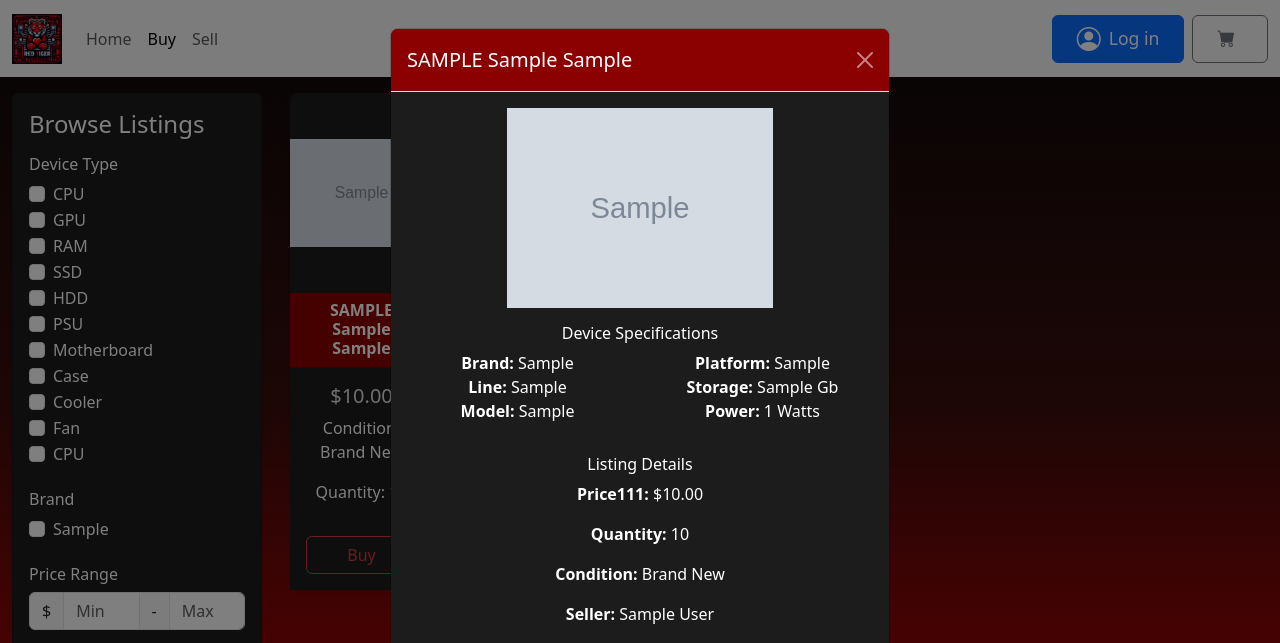
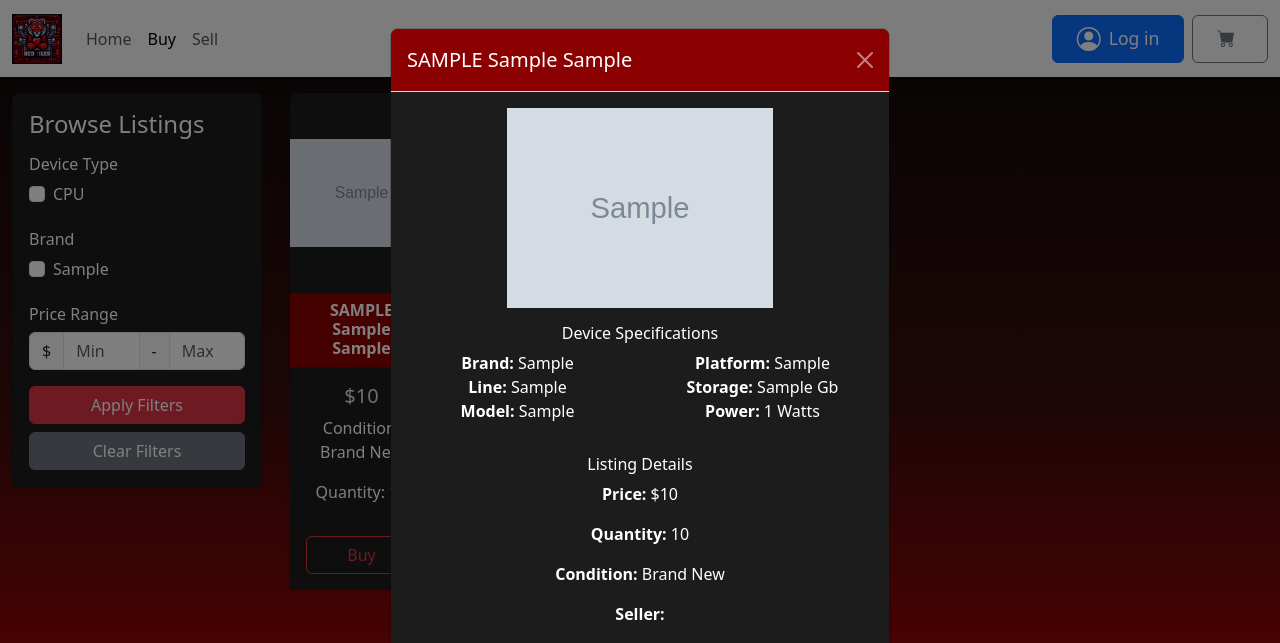
Before and after one commit to jrhauser/CS440-Red-Tigers, a Django app: page /listing/ in a window 1280 px wide, after a click on "Buy". Shown: the top 643 px of the page. Run offline with Django 5.2, Linux system fonts and the light colour scheme; tables that the repository leaves empty hold one stand-in row (values such as "Sample post"); grey boxes marked "Sample" are stand-in pictures.

Commit message:
Sql and dynamic device_type filter

```diff
--- a/RedTiger/templates/redtiger/listing.html
+++ b/RedTiger/templates/redtiger/listing.html
@@ -66,52 +66,12 @@
                         <h4 class="card-title">Browse Listings</h4>
                         <form method="get">
                          <h6 class="mt-3">Device Type</h6>
-                         <div class="form-check">
-                             <input class="form-check-input" type="checkbox" name="device_type" value="CPU" id="type-CPU" {% if 'CPU' in selected_types %}checked{% endif %}>
-                            <label class="form-check-label" for="type-CPU">CPU</label>
-                         </div>
-                         <div class="form-check">
-                             <input class="form-check-input" type="checkbox" name="device_type" value="GPU" id="type-GPU" {% if 'GPU' in selected_types %}checked{% endif %}>
-                            <label class="form-check-label" for="type-GPU">GPU</label>
-                         </div>
-                         <div class="form-check">
-                             <input class="form-check-input" type="checkbox" name="device_type" value="RAM" id="type-RAM" {% if 'RAM' in selected_types %}checked{% endif %}>
-                            <label class="form-check-label" for="type-RAM">RAM</label>
-                         </div>
-                         <div class="form-check">
-                             <input class="form-check-input" type="checkbox" name="device_type" value="SSD" id="type-SSD" {% if 'SSD' in selected_types %}checked{% endif %}>
-                            <label class="form-check-label" for="type-SSD">SSD</label>
-                         </div>
-                         <div class="form-check">
-                             <input class="form-check-input" type="checkbox" name="device_type" value="HDD" id="type-HDD" {% if 'HDD' in selected_types %}checked{% endif %}>
-                            <label class="form-check-label" for="type-HDD">HDD</label>
-                         </div>
-                         <div class="form-check">
-                             <input class="form-check-input" type="checkbox" name="device_type" value="PSU" id="type-PSU" {% if 'PSU' in selected_types %}checked{% endif %}>
-                            <label class="form-check-label" for="type-PSU">PSU</label>
-                         </div>
-                         <div class="form-check">
-                             <input class="form-check-input" type="checkbox" name="device_type" value="MOBO" id="type-MOBO" {% if 'MOBO' in selected_types %}checked{% endif %}>
-                            <label class="form-check-label" for="type-MOBO">Motherboard</label>
-                         </div>
-                         <div class="form-check">
-                             <input class="form-check-input" type="checkbox" name="device_type" value="CASE" id="type-CASE" {% if 'CASE' in selected_types %}checked{% endif %}>
-                            <label class="form-check-label" for="type-CASE">Case</label>
-                         </div>
-                         <div class="form-check">
-                             <input class="form-check-input" type="checkbox" name="device_type" value="COOLER" id="type-COOLER" {% if 'COOLER' in selected_types %}checked{% endif %}>
-                            <label class="form-check-label" for="type-COOLER">Cooler</label>
-                         </div>
-                         <div class="form-check">
-                             <input class="form-check-input" type="checkbox" name="device_type" value="FAN" id="type-FAN" {% if 'FAN' in selected_types %}checked{% endif %}>
-                            <label class="form-check-label" for="type-FAN">Fan</label>
-                         </div>
                          {% for type in all_types %}
                          <div class="form-check">
                              <input class="form-check-input" type="checkbox" name="device_type" value="{{ type }}" id="type-{{ type }}" {% if type in selected_types %}checked{% endif %}>
                             <label class="form-check-label" for="type-{{ type }}">{{ type }}</label>
                          </div>
-                    {% endfor %}
+                         {% endfor %}
                     <h6 class="mt-4">Brand</h6>
                     {% for brand in all_brands %}
                     <div class="form-check">
@@ -192,7 +152,7 @@
                         </div>
                         <div class="listingDetails mt-3">
                           <h6>Listing Details</h6>
-                          <p><strong>Price111:</strong> ${{ listing.price }}</p>
+                          <p><strong>Price:</strong> ${{ listing.price }}</p>
                           <p><strong>Quantity:</strong> {{ listing.quantity }}</p>
                           <p><strong>Condition:</strong> {{ listing.condition }}</p>
                           <p><strong>Seller:</strong> {{ listing.seller.first_name }} {{ listing.seller.last_name }}</p>
--- a/RedTiger/views.py
+++ b/RedTiger/views.py
@@ -219,44 +219,81 @@ def create_listing(request):
 @login_required
 @require_POST
 def edit_listing(request, listing_id):
-    listing = get_object_or_404(Listing, pk=listing_id, seller=request.user)
     price = request.POST.get('price')
     quantity = request.POST.get('quantity')
     if price is not None and quantity is not None:
-        listing.price = price
-        listing.quantity = quantity
-        listing.save()
+        with connection.cursor() as cursor:
+            cursor.execute(
+                "UPDATE RedTiger_listing SET price = %s, quantity = %s WHERE listingID = %s AND seller_id = %s",
+                [price, quantity, listing_id, request.user.id]
+            )
+    else:
+        error = "Please fill in all required fields for the listing (price, quantity)."
+        # Optionally, fetch the listing to display in the form
+        with connection.cursor() as cursor:
+            cursor.execute("SELECT * FROM RedTiger_listing WHERE listingID = %s AND seller_id = %s", [listing_id, request.user.id])
+            listing = cursor.fetchone()
+        return render(request, "redtiger/editlisting.html", {"listing": listing, "error": error})
+
     return redirect('userprofile', username=request.user.username)
 
 @login_required
 @require_POST
 def delete_listing(request, listing_id):
-    listing = get_object_or_404(Listing, pk=listing_id, seller=request.user)
-    listing.delete()
+    listing = Listing.objects.raw("SELECT * FROM RedTiger_listing WHERE listingID = %s AND seller_id = %s", [listing_id, request.user.id])
+    with connection.cursor() as cursor:
+        cursor.execute("DELETE FROM RedTiger_listing WHERE listingID = %s AND seller_id = %s", [listing_id, request.user.id])
     return redirect('userprofile', username=request.user.username)
 
 def all_listings(request):
-    # Get filter parameters from GET request
     device_type = request.GET.getlist('device_type')
     brand = request.GET.getlist('brand')
     min_price = request.GET.get('min_price')
     max_price = request.GET.get('max_price')
 
-    listings = Listing.objects.select_related('deviceID', 'seller').all()
-    devices = Device.objects.all()
+    devices = Device.objects.raw("SELECT * FROM RedTiger_device")
 
-    # Filtering
+    # Build SQL query dynamically, select all device columns with alias
+    sql = """
+        SELECT l.*,
+               d.deviceID as d_deviceID, d.deviceType as d_deviceType, d.brand as d_brand, d.model as d_model, d.line as d_line,
+               d.platform as d_platform, d.storage as d_storage, d.power as d_power, d.image_url as d_image_url
+        FROM RedTiger_listing l
+        INNER JOIN RedTiger_device d ON l.deviceID_id = d.deviceID
+        WHERE 1=1
+    """
+    params = []
     if device_type:
-        listings = listings.filter(deviceID__deviceType__in=device_type)
+        sql += " AND d.deviceType IN ({})".format(','.join(['%s'] * len(device_type)))
+        params.extend(device_type)
     if brand:
-        listings = listings.filter(deviceID__brand__in=brand)
+        sql += " AND d.brand IN ({})".format(','.join(['%s'] * len(brand)))
+        params.extend(brand)
     if min_price:
-        listings = listings.filter(price__gte=min_price)
+        sql += " AND l.price >= %s"
+        params.append(min_price)
     if max_price:
-        listings = listings.filter(price__lte(max_price))
+        sql += " AND l.price <= %s"
+        params.append(max_price)
 
-    # For filter options
+    with connection.cursor() as cursor:
+        cursor.execute(sql, params)
+        listings_raw = namedtuplefetchall(cursor)
+
+    # Attach deviceID as a namedtuple for template compatibility
+    DeviceTuple = namedtuple('DeviceTuple', ['deviceID', 'deviceType', 'brand', 'model', 'line', 'platform', 'storage', 'power', 'image_url'])
+    listings = []
+    for l in listings_raw:
+        device = DeviceTuple(
+            l.d_deviceID, l.d_deviceType, l.d_brand, l.d_model, l.d_line, l.d_platform, l.d_storage, l.d_power, l.d_image_url
+        )
+        # Convert to dict to allow attribute access in template
+        listing_dict = l._asdict()
+        listing_dict['deviceID'] = device
+        listings.append(type('ListingObj', (), listing_dict))
+
     all_types = Device.objects.values_list('deviceType', flat=True).distinct()
+    all_types = sorted(set(all_types))  # Ensure unique and sorted device types
     all_brands = Device.objects.values_list('brand', flat=True).distinct()
 
     context = {
@@ -284,6 +321,7 @@ def signup(request):
         if User.objects.filter(email=email).exists():
             return render(request, "redtiger/signup.html", {"error": "Email already exists."})
 
+
         user = User.objects.create_user(username=username, password=password, email=email)
         user.first_name = first_name
         user.last_name = last_name
```
